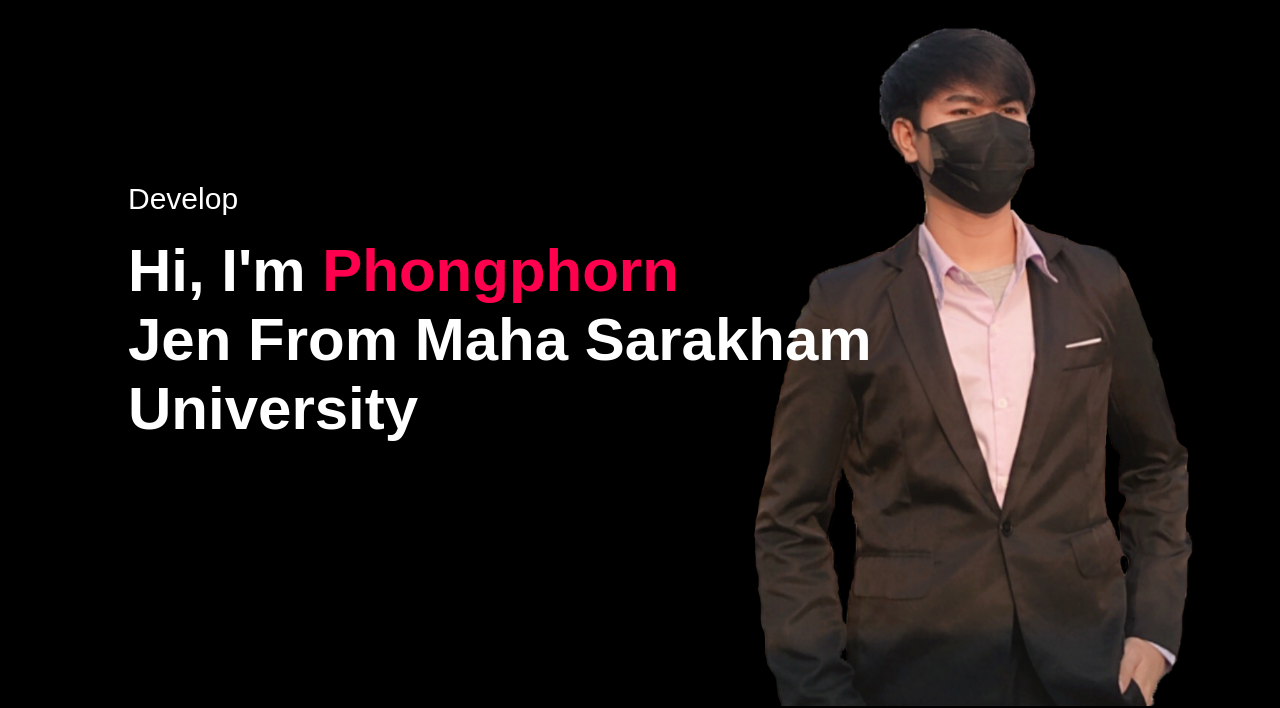
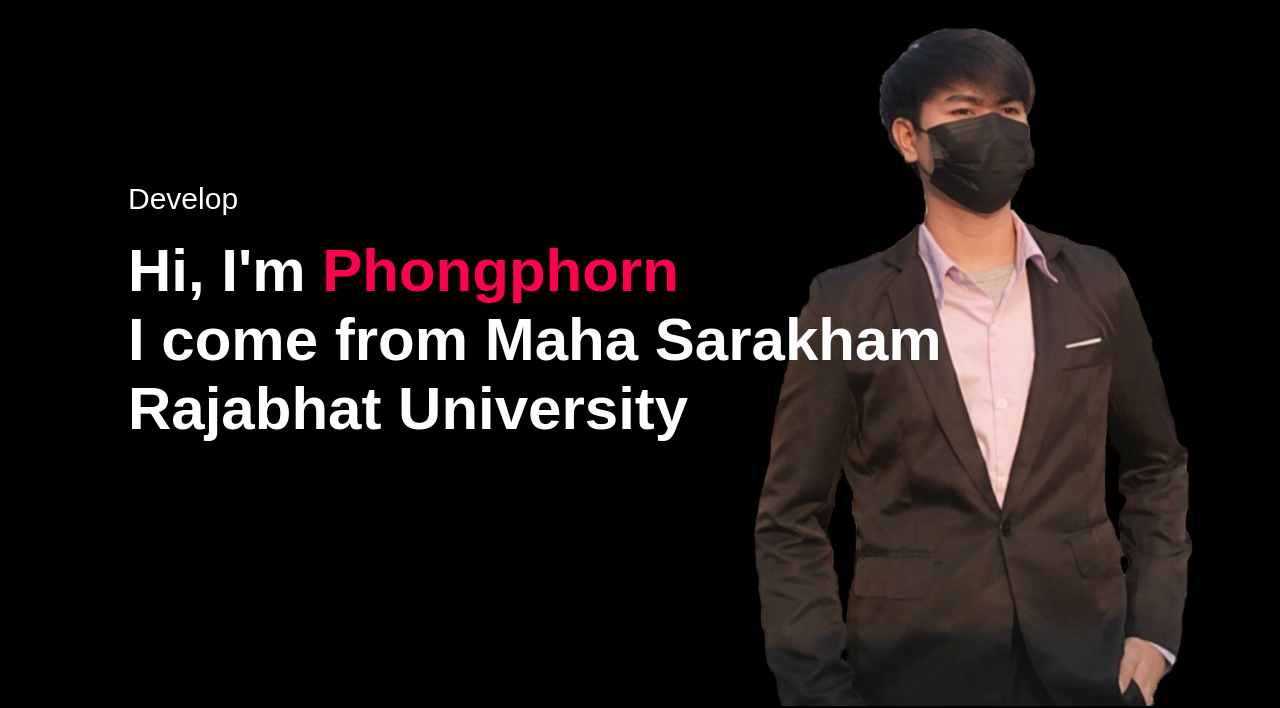
Before and after one commit to bigbang1102/pro1, a plain HTML site: page index.html in a window 1280 px wide. Shown: the part 94-802 px from the top of the page. Drawn offline with Linux system fonts and the light colour scheme.

Commit message:
Update index.html

```diff
--- a/index.html
+++ b/index.html
@@ -25,7 +25,7 @@
         </nav>
         <div class="header-text">
             <p> Develop</p>
-            <h1>Hi, I'm <span>Phongphorn</span><br>Jen From Maha Sarakham University</h1>
+            <h1>Hi, I'm <span>Phongphorn</span><br>I come from Maha Sarakham Rajabhat University</h1>
         </div>
     </div>
 </div>
```
